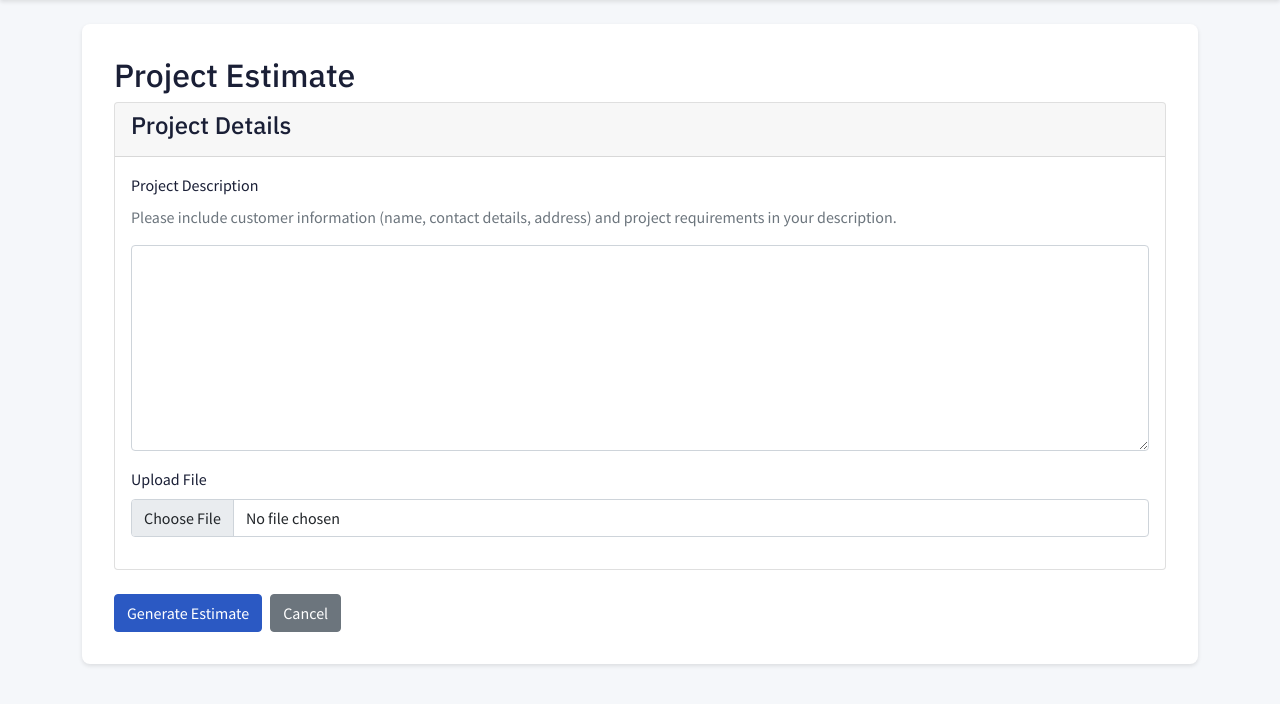
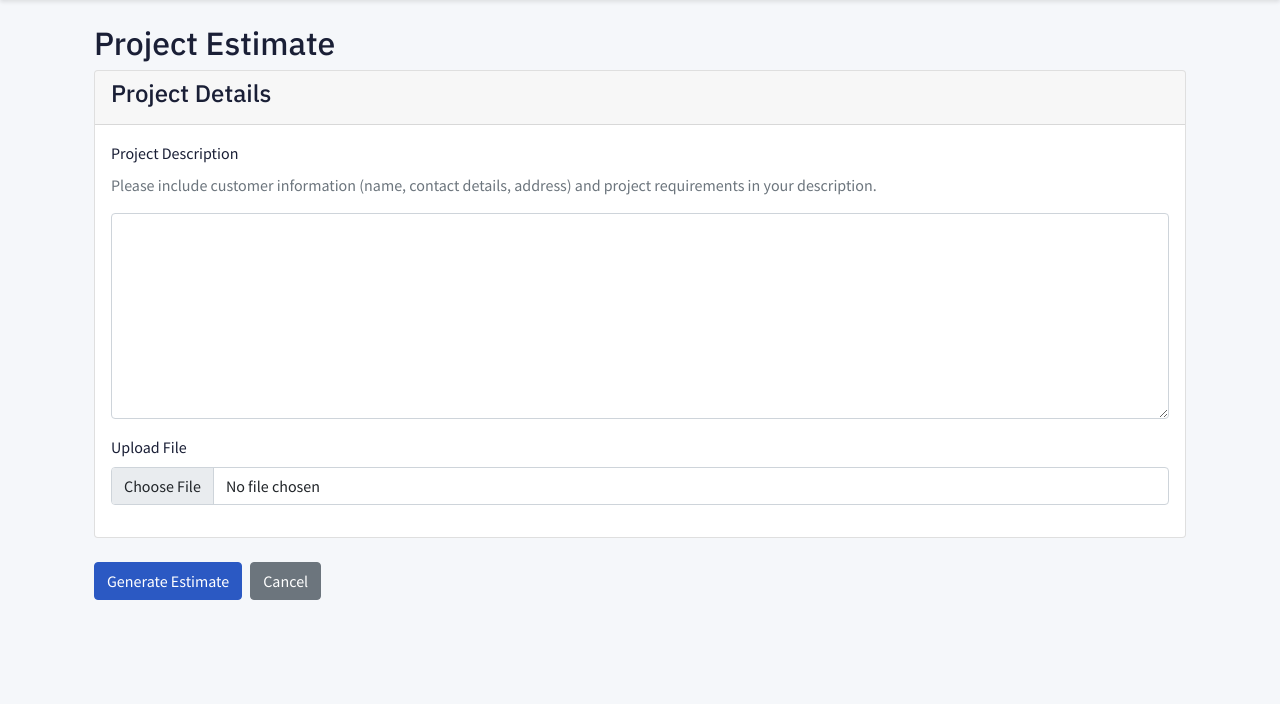
Before and after one commit to WesternBarbarian/proposal-pro, a Flask app: template templates/estimate.html in a window 1280 px wide. Shown: the part 96-800 px from the top of the page. Run offline with Flask 3, Linux system fonts and the light colour scheme; the template is opened without the code that fills it: values that come from a table or form of the project are taken from there, others are empty; some libraries are stand-ins or nearby versions.

Commit message:
Assistant checkpoint: Completely separate estimate form and results pages
Assistant generated file changes:
- templates/estimate_results.html: Create a dedicated results page
- templates/estimate.html: Simplify estimate form page
- app.py: Make sure to separate routes completely

---

User prompt:

didn't work. wtf?

Replit-Commit-Author: Assistant
Replit-Commit-Session-Id: c8fea72b-ab04-4c4d-9c8a-dbcaeedbe162

```diff
--- a/templates/estimate.html
+++ b/templates/estimate.html
@@ -1,10 +1,11 @@
+
 {% extends 'base.html' %}
 
 {% block content %}
-<div class="estimate-form">
+<div class="container">
     <h2>Project Estimate</h2>
 
-    <form method="POST" action="{{ url_for('process_estimate') }}" class="needs-validation" enctype="multipart/form-data" onsubmit="return handleFileSubmit(event)">
+    <form method="POST" action="{{ url_for('process_estimate') }}" enctype="multipart/form-data" onsubmit="return handleFileSubmit(event)">
         <input type="hidden" name="csrf_token" value="{{ csrf_token() }}"/>
         <div class="card mb-4">
             <div class="card-header">
--- a/templates/estimate_results.html
+++ b/templates/estimate_results.html
@@ -2,7 +2,7 @@
 {% extends 'base.html' %}
 
 {% block content %}
-<div class="estimate-results">
+<div class="container">
     <h2>Project Estimate Results</h2>
 
     <div class="card mb-4">
```
